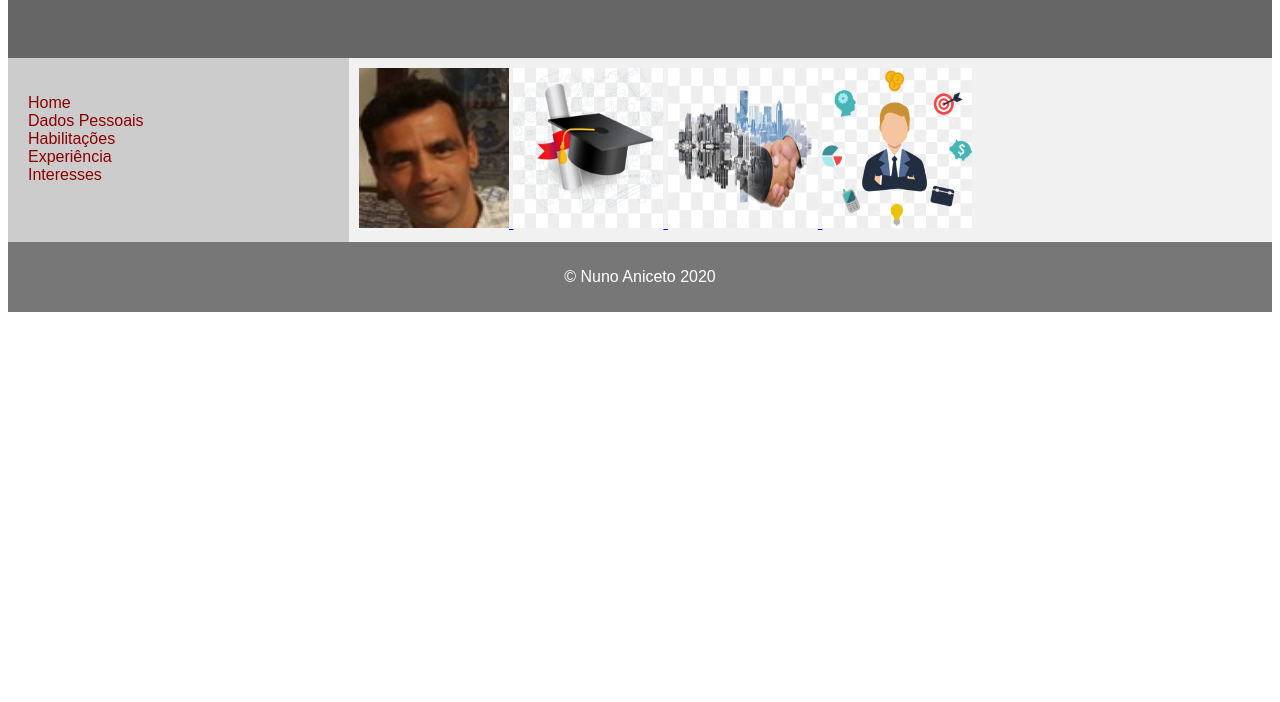
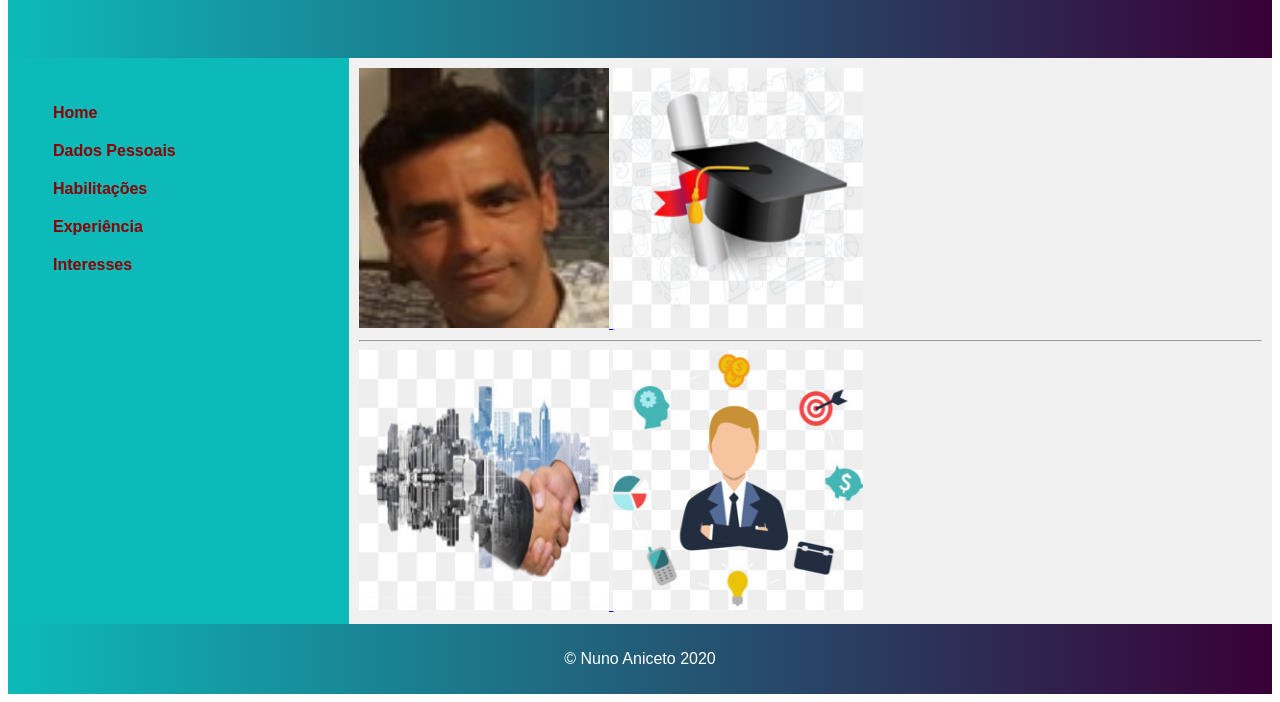
Before and after one commit to NunoAniceto/PaginaPessoal, a plain HTML site: page index.html in a window 1280 px wide. Shown: the part 158-860 px from the top of the page. Before the commit the page ends 800 px from the top, so only its background shows below. Drawn offline with Linux system fonts and the light colour scheme.

Commit message:
alterações

```diff
--- a/css/pagina.css
+++ b/css/pagina.css
@@ -22,7 +22,6 @@ td, th {
 
 th {
 	background-color: lightgrey;
-
 }
 
 table {
@@ -39,7 +38,8 @@ body {
 
 /* Style the header */
 header {
-	background-color: #666;
+	/*	background-color: #666;*/
+	background: linear-gradient(to right, #0cbaba, #380036);
 	padding: 30px;
 	text-align: center;
 	font-size: 35px;
@@ -57,7 +57,7 @@ nav {
 	-webkit-flex: 1;
 	-ms-flex: 1;
 	flex: 1;
-	background: #ccc;
+	background: #0cbaba;
 	padding: 20px;
 }
 
@@ -78,7 +78,8 @@ article {
 
 /* Style the footer */
 footer {
-	background-color: #777;
+	/*	background-color: #777;*/
+	background: linear-gradient(to right, #0cbaba, #380036);
 	padding: 10px;
 	text-align: center;
 	color: white;
@@ -92,7 +93,31 @@ footer {
 	}
 }
 
-nav ul li a{
-    text-decoration:none;
-    color:darkred;
+nav ul li a {
+	text-decoration: none;
+	color: darkred;
+	font-weight: bold;
 }
+
+
+/*ul {
+	padding: 0;
+	list-style: none;
+	background: #f2f2f2;
+}
+*/
+/*ul li {
+		display: inline-block;
+}*/
+
+ul li a {
+			display: block;
+			padding: 10px 25px;
+			color: #333;
+			text-decoration: none;
+}
+
+	ul li a:hover {
+		color: #fff;
+		background: #1f1f53;
+	}
--- a/index.html
+++ b/index.html
@@ -30,28 +30,28 @@
                 <img src="img/nuno.jpg"
                      alt="Foto Nuno"
                      title="Dados Pessoais"
-                     style="width:150px; height:160px" />
+                     style="width:250px; height:260px" />
             </a>
 
                 <a href="habilitacoes.html">
                     <img src="img/habilitacoes.jpg"
                          alt="Habilitações"
                          title="Habilitações"
-                         style="width:150px; height:160px" />
+                         style="width:250px; height:260px" />
                 </a>
-
+            <hr />
                 <a href="experiencia.html">
                     <img src="img/experiencia.jpg"
                          alt="Experiência"
                          title="Experiência"
-                         style="width:150px; height:160px" />
+                         style="width:250px; height:260px" />
                 </a>
 
                 <a href="interesses.html">
                     <img src="img/interesses.jpg"
                          alt="Interesses"
                          title="Interesses"
-                         style="width:150px; height:160px" />
+                         style="width:250px; height:260px" />
                 </a>
 
 
```
Also changed, not shown: interesses.html (+3 -0 lines).
